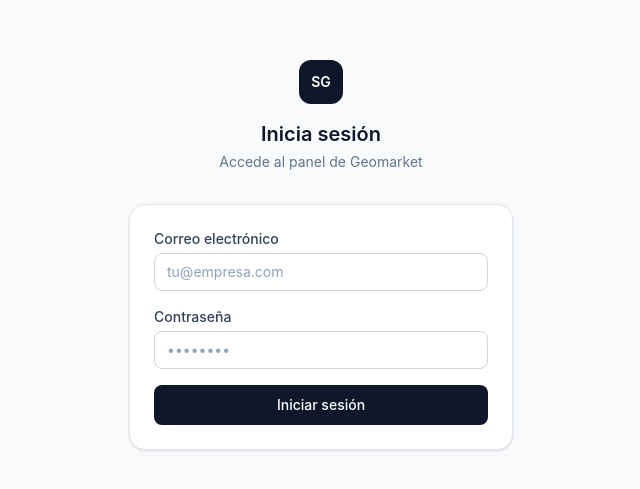
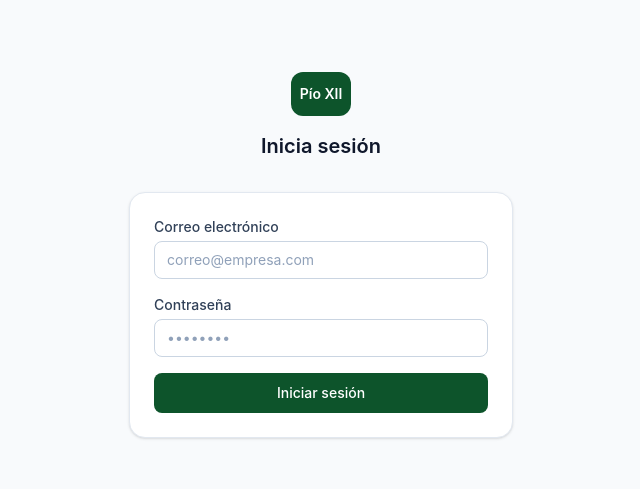
Before and after one commit to AlfredoLM940430/desicionapp, a React (Vite) app in the folder front/: page / in a window 1280 px wide. Shown: the part 145-634 px from the top of the page, without its empty margins (319-959 px from the left). Built offline with nearby package versions, Linux system fonts and the light colour scheme; no server answers; what chartjs-plugin-datalabels would draw is missing.

Commit message:
Actualizacion Login

```diff
--- a/front/src/AuthContext.jsx
+++ b/front/src/AuthContext.jsx
@@ -13,7 +13,7 @@
             setCargandoAuth(false);
             return;
         }
-        fetch(`${BASE_URL}/api/auth/me`, {
+        fetch(`${BASE_URL}/auth/me`, {
             headers: { Authorization: `Bearer ${token}` }
         })
             .then(res => {
@@ -29,7 +29,7 @@
     }, [token]);
 
     const login = async (email, password) => {
-        const res = await fetch(`${BASE_URL}/api/auth/login`, {
+        const res = await fetch(`${BASE_URL}/auth/login`, {
             method: "POST",
             headers: { "Content-Type": "application/json" },
             body: JSON.stringify({ email, password })
@@ -45,7 +45,7 @@
     };
 
     const registro = async (email, password, nombre) => {
-        const res = await fetch(`${BASE_URL}/api/auth/registro`, {
+        const res = await fetch(`${BASE_URL}/auth/registro`, {
             method: "POST",
             headers: { "Content-Type": "application/json" },
             body: JSON.stringify({ email, password, nombre })
--- a/front/src/components/LoginPage.jsx
+++ b/front/src/components/LoginPage.jsx
@@ -41,17 +41,17 @@
             <div className="w-full max-w-sm">
 
                 <div className="mb-8 text-center">
-                    <div className="inline-flex h-11 w-11 items-center justify-center rounded-xl bg-slate-900 text-white text-sm font-semibold mb-4">
-                        SG
+                    <div className="inline-flex h-11 w-15 items-center justify-center rounded-xl bg-green-900 text-white text-sm font-semibold mb-4">
+                        Pío XII
                     </div>
                     <h1 className="text-xl font-semibold text-slate-900">
                         {esRegistro ? "Crear una cuenta" : "Inicia sesión"}
                     </h1>
-                    <p className="mt-1 text-sm text-slate-500">
+                    {/* <p className="mt-1 text-sm text-slate-500">
                         {esRegistro
                             ? "Regístrate para acceder al panel de Geomarket"
                             : "Accede al panel de Geomarket"}
-                    </p>
+                    </p> */}
                 </div>
 
                 <form
@@ -85,7 +85,7 @@
                             autoComplete="email"
                             value={email}
                             onChange={(e) => setEmail(e.target.value)}
-                            placeholder="tu@empresa.com"
+                            placeholder="correo@empresa.com"
                             className="w-full rounded-lg border border-slate-300 px-3 py-2 text-sm text-slate-900 placeholder:text-slate-400 focus:outline-none focus:ring-2 focus:ring-slate-900/10 focus:border-slate-400"
                         />
                     </div>
@@ -116,7 +116,7 @@
                     <button
                         type="submit"
                         disabled={cargando}
-                        className="w-full rounded-lg bg-slate-900 text-white text-sm font-medium py-2.5 hover:bg-slate-800 transition-colors disabled:opacity-50 disabled:cursor-not-allowed"
+                        className="w-full rounded-lg bg-green-900 text-white text-sm font-medium py-2.5 hover:bg-slate-800 transition-colors disabled:opacity-50 disabled:cursor-not-allowed"
                     >
                         {cargando
                             ? "Cargando..."
```
